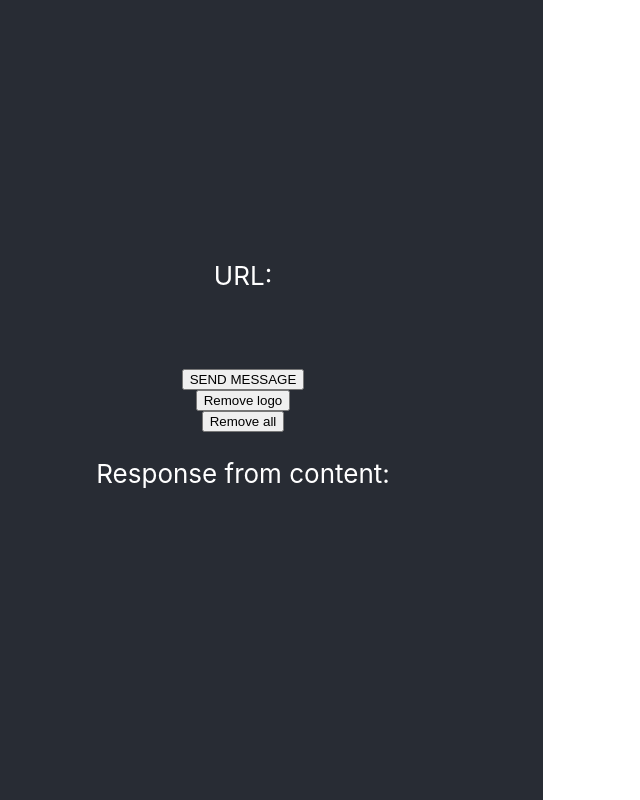
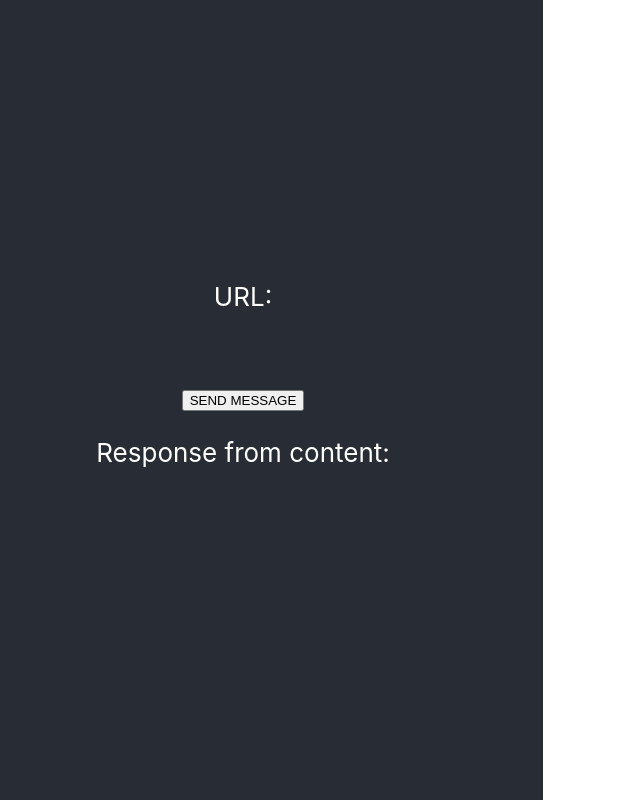
Before and after one commit to sc71/hackathon_alarming, a React (Create React App) app: page / in a window 1280 px wide. Shown: the whole page, without its empty margins (57-697 px from the left). Built offline with nearby package versions, Linux system fonts and the light colour scheme; no server answers.

Commit message:
flashing automatically when changing tabs

```diff
--- a/src/App.tsx
+++ b/src/App.tsx
@@ -17,13 +17,13 @@ function App() {
     })
   }, []);
 
-  useEffect(() => {
-    for (let i = 0; i < blocked.length; i++) {
-      if (url.includes(blocked[i])) {
-        sendRemoveAllMessage();
-      }
-    }
-  }, [url]);
+  // useEffect(() => {
+  //   for (let i = 0; i < blocked.length; i++) {
+  //     if (url.includes(blocked[i])) {
+  //       sendRemoveAllMessage();
+  //     }
+  //   }
+  // }, [url]);
   const sendTestMessage = () => {
     const message: ChromeMessage = {
       from: Sender.React,
@@ -40,40 +40,40 @@ function App() {
     });
   };
 
-  const sendRemoveMessage = () => {
-    const message: ChromeMessage = {
-      from: Sender.React,
-      message: "delete logo",
-    }
+  // const sendRemoveMessage = () => {
+  //   const message: ChromeMessage = {
+  //     from: Sender.React,
+  //     message: "delete logo",
+  //   }
 
-    getCurrentTabUId((id) => {
-        id && chrome.tabs.sendMessage(
-          id,
-          message,
-          (response) => {
-            setResponseFromContent(responseFromContent);
-          });
-    });
-  };
+  //   getCurrentTabUId((id) => {
+  //       id && chrome.tabs.sendMessage(
+  //         id,
+  //         message,
+  //         (response) => {
+  //           setResponseFromContent(responseFromContent);
+  //         });
+  //   });
+  // };
 
-  const sendRemoveAllMessage = () => {
-    for (let i = 0; i < blocked.length; i++) {
-      if (url.includes(blocked[i])) {
-        const message: ChromeMessage = {
-          from: Sender.React,
-          message: "remove all",
-        }
-        getCurrentTabUId((id) => {
-            id && chrome.tabs.sendMessage(
-              id,
-              message,
-              (response) => {
-                setResponseFromContent(responseFromContent);
-              });
-        });
-      }
-    }
-  };
+  // const sendRemoveAllMessage = () => {
+  //   for (let i = 0; i < blocked.length; i++) {
+  //     if (url.includes(blocked[i])) {
+  //       const message: ChromeMessage = {
+  //         from: Sender.React,
+  //         message: "remove all",
+  //       }
+  //       getCurrentTabUId((id) => {
+  //           id && chrome.tabs.sendMessage(
+  //             id,
+  //             message,
+  //             (response) => {
+  //               setResponseFromContent(responseFromContent);
+  //             });
+  //       });
+  //     }
+  //   }
+  // };
 
   return (
     <div className="App">
@@ -83,8 +83,8 @@ function App() {
           {url}
         </p>
         <button onClick={sendTestMessage}>SEND MESSAGE</button>
-        <button onClick={sendRemoveMessage}>Remove logo</button>
-        <button onClick={sendRemoveAllMessage}>Remove all</button>
+        {/* <button onClick={sendRemoveMessage}>Remove logo</button>
+        <button onClick={sendRemoveAllMessage}>Remove all</button> */}
         <p>Response from content:</p>
         <p>
           {responseFromContent}
```
Also changed, not shown: src/chrome/background.ts (+19 -5 lines).
